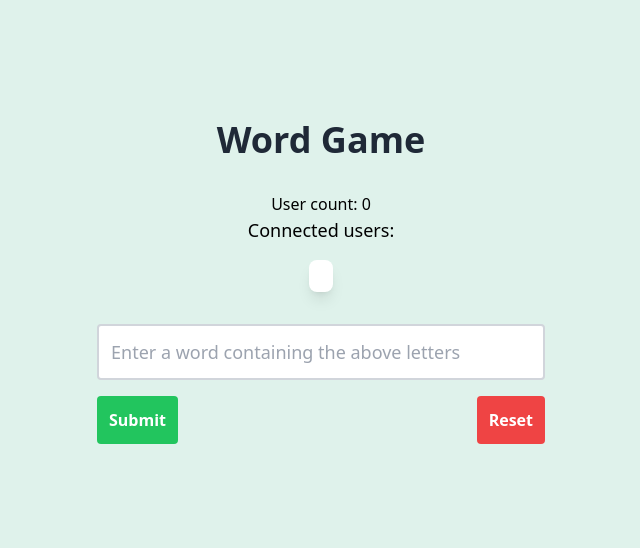
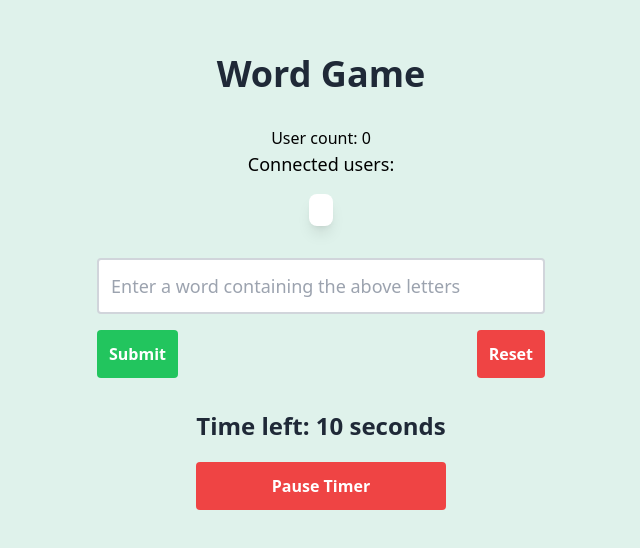
Before and after one commit to AyoubSen/word_guesser, a Next.js app: page /game/1 in a window 1280 px wide. Shown: the part 118-666 px from the top of the page, without its empty margins (319-959 px from the left). Built offline with nearby package versions, Linux system fonts and the light colour scheme; no server answers.

Commit message:
disabled reactStrictMode, also timer can now be paused/started

```diff
--- a/next.config.mjs
+++ b/next.config.mjs
@@ -1,4 +1,6 @@
 /** @type {import('next').NextConfig} */
-const nextConfig = {};
+const nextConfig = {
+  reactStrictMode: false,
+};
 
 export default nextConfig;
--- a/src/app/game/[gameId]/page.tsx
+++ b/src/app/game/[gameId]/page.tsx
@@ -1,5 +1,5 @@
 "use client";
-import { useState, useCallback, useEffect } from "react";
+import { useState, useCallback, useEffect, useRef } from "react";
 import { useRouter, useSearchParams } from "next/navigation";
 import { io } from "socket.io-client";
 import dictionaryJson from "@/assets/words_dictionary.json";
@@ -10,6 +10,7 @@ interface Dictionary {
 }
 
 const dictionary = dictionaryJson as unknown as Dictionary;
+
 export default function Home({ params }: { params: { gameId: string } }) {
   const id = params.gameId;
   const searchParams = useSearchParams();
@@ -20,6 +21,10 @@ export default function Home({ params }: { params: { gameId: string } }) {
   const [resultString, setResultString] = useState<string>("");
   const [userCount, setUserCount] = useState<number>(0);
   const [users, setUsers] = useState<string[]>([]);
+  const [timer, setTimer] = useState<number>(10);
+  const [isTimerRunning, setIsTimerRunning] = useState<boolean>(true);
+
+  const timerIntervalRef = useRef<NodeJS.Timeout | null>(null);
 
   useEffect(() => {
     if (!id) return;
@@ -37,6 +42,21 @@ export default function Home({ params }: { params: { gameId: string } }) {
 
     socket.on("randomString", (sharedString: string) => {
       setRandomString(sharedString);
+      setTimer(10);
+
+      if (timerIntervalRef.current) {
+        clearInterval(timerIntervalRef.current);
+      }
+      timerIntervalRef.current = setInterval(() => {
+        setTimer((prev) => {
+          if (prev < 1) {
+            clearInterval(timerIntervalRef.current!);
+            socket.emit("timeOver", { roomId: id });
+            return 0;
+          }
+          return prev - 1;
+        });
+      }, 1000);
     });
 
     socket.on("userList", (userList: string[]) => {
@@ -44,6 +64,9 @@ export default function Home({ params }: { params: { gameId: string } }) {
     });
 
     return () => {
+      if (timerIntervalRef.current) {
+        clearInterval(timerIntervalRef.current);
+      }
       socket.disconnect();
     };
   }, [id, userName]);
@@ -108,6 +131,29 @@ export default function Home({ params }: { params: { gameId: string } }) {
           </button>
         </div>
       </form>
+      <div className="flex flex-col gap-5">
+        <p className="mt-8 text-2xl font-bold text-gray-800">
+          Time left: {timer} seconds
+        </p>
+        <button
+          onClick={() => {
+            if (isTimerRunning) {
+              if (timerIntervalRef.current) {
+                clearInterval(timerIntervalRef.current);
+                timerIntervalRef.current = null;
+              }
+            }
+            setIsTimerRunning(!isTimerRunning);
+          }}
+          className={`p-3 font-bold rounded transition duration-300 ${
+            isTimerRunning
+              ? "bg-red-500 text-white hover:bg-red-600"
+              : "bg-green-500 text-white hover:bg-green-600"
+          }`}
+        >
+          {isTimerRunning ? "Pause Timer" : "Resume Timer"}
+        </button>
+      </div>
       {resultString && (
         <p className="mt-8 text-2xl font-bold text-gray-800">{resultString}</p>
       )}
```
